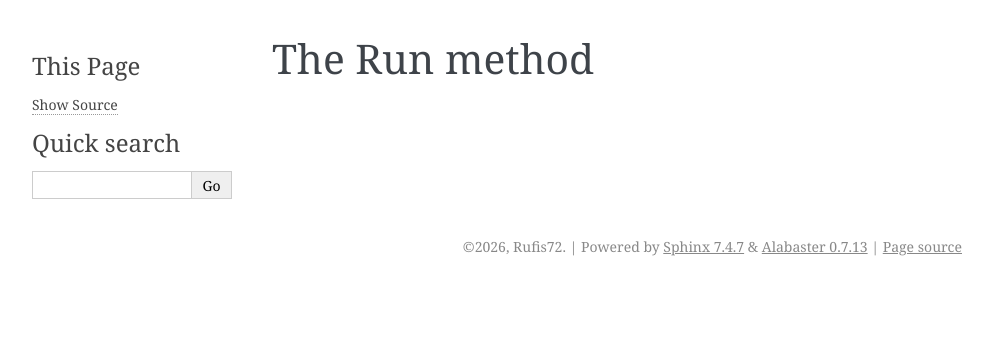
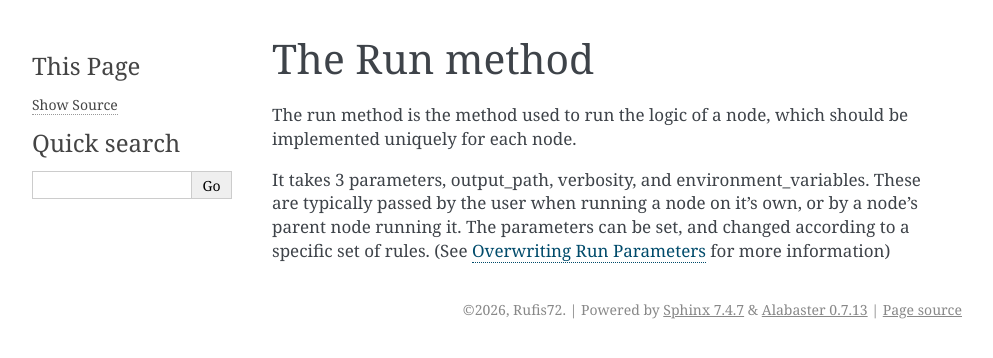
Before and after one commit to Rufis72/backuplib, a Sphinx documentation site: the page built from docs/source/nodes/node_behavior/the_run_method.rst, in a window 1280 px wide. Shown: the top 358 px of the page, without its empty margins (148-1141 px from the left). Built offline with Sphinx 7.4.7, drawn with Linux system fonts in a browser that asks for light colours.

Commit message:
Added a small amount of text

```diff
--- a/docs/source/nodes/node_behavior/the_run_method.rst
+++ b/docs/source/nodes/node_behavior/the_run_method.rst
@@ -1,2 +1,6 @@
 The Run method
-============
+===============
+
+The run method is the method used to run the logic of a node, which should be implemented uniquely for each node.
+
+It takes 3 parameters, output_path, verbosity, and environment_variables. These are typically passed by the user when running a node on it's own, or by a node's parent node running it. The parameters can be set, and changed according to a specific set of rules. (See :doc:`overwriting_run_parameters` for more information)
```
